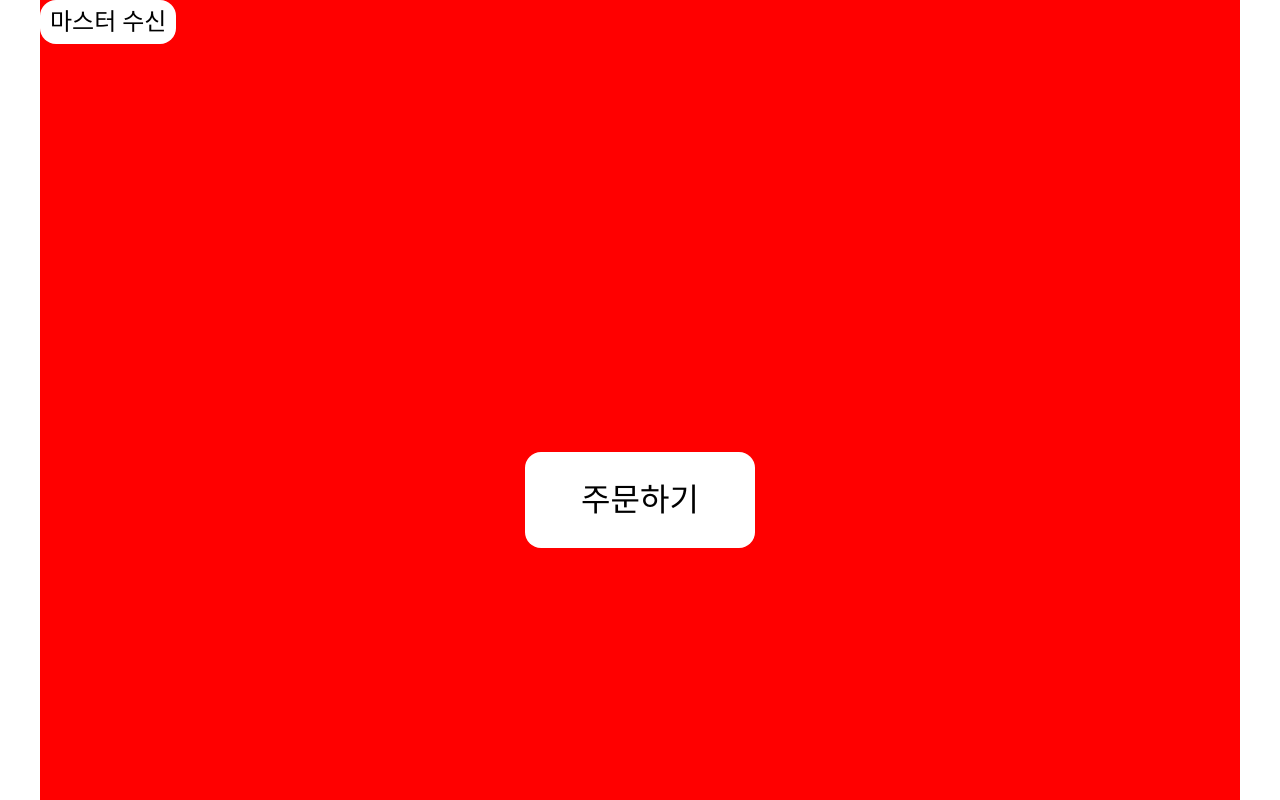
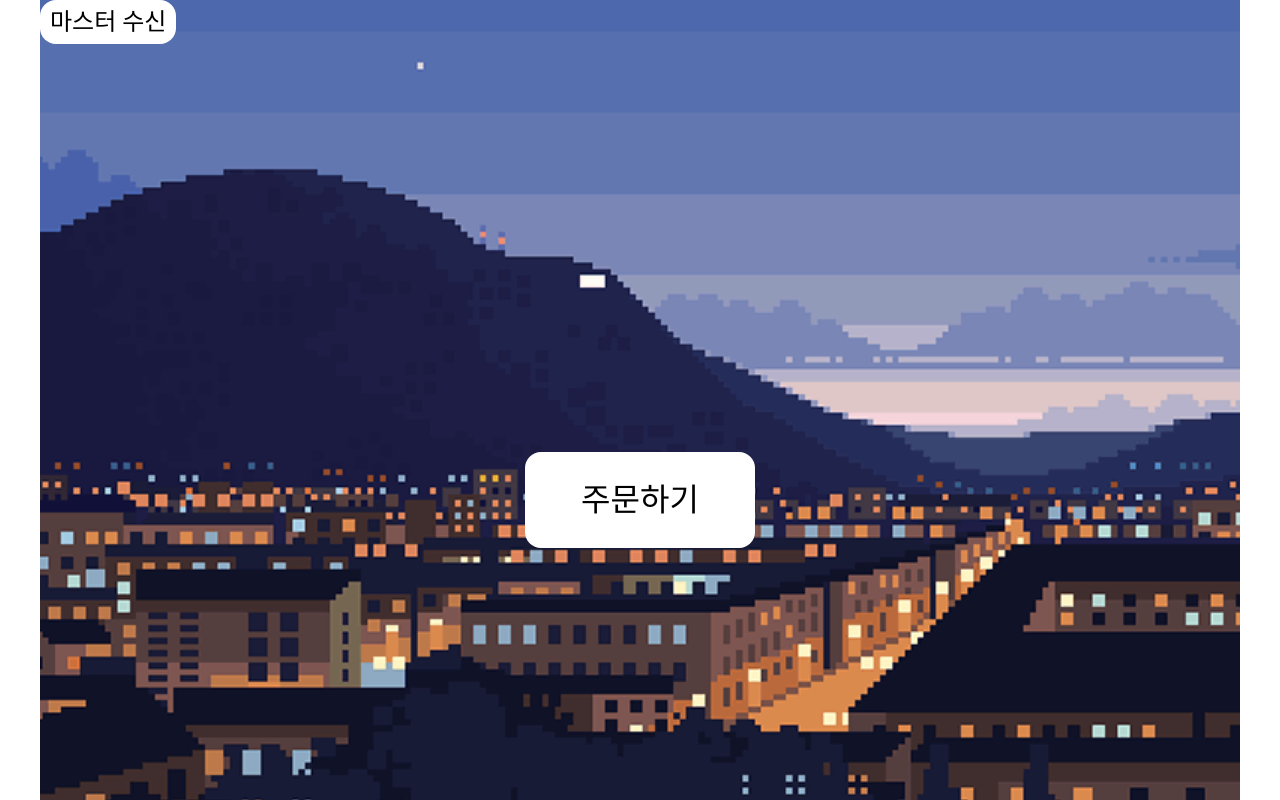
Before and after one commit to SUPER0214T/my-little-kiosk, a React (Create React App) app in the folder client/: page / in a window 1280 px wide. Built offline with nearby package versions, Linux system fonts and the light colour scheme.

Commit message:
[feat] /home의 background image 추가

```diff
--- a/client/src/pages/Home/Home.styles.ts
+++ b/client/src/pages/Home/Home.styles.ts
@@ -1,4 +1,5 @@
 import styled from '@emotion/styled';
+import Bg from '../../assets/images/bg.gif';
 
 const Wrapper = styled.div`
   background-color: red;
@@ -9,6 +10,10 @@
   height: 100vh;
   position: relative;
   min-height: 700px;
+  background-image: url(${Bg});
+  background-size: cover;
+  background-position: center;
+  background-repeat: no-repeat;
 `;
 
 const OrderBtn = styled.div`
```
Also changed, not shown: client/src/assets/images/bg.gif (added).
